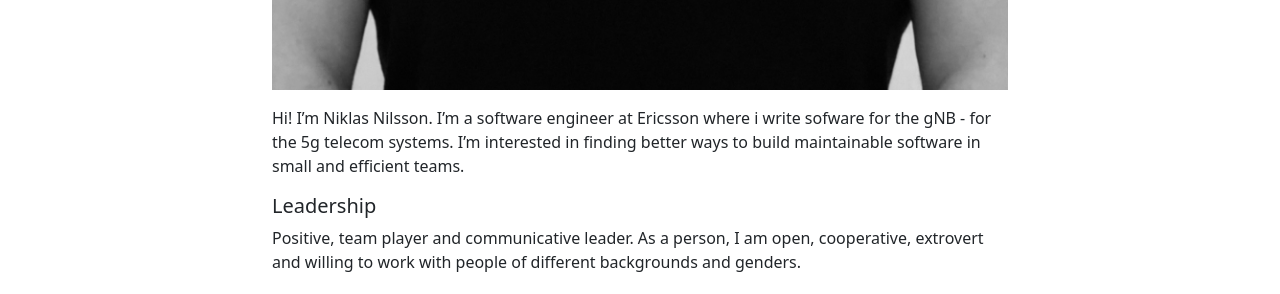
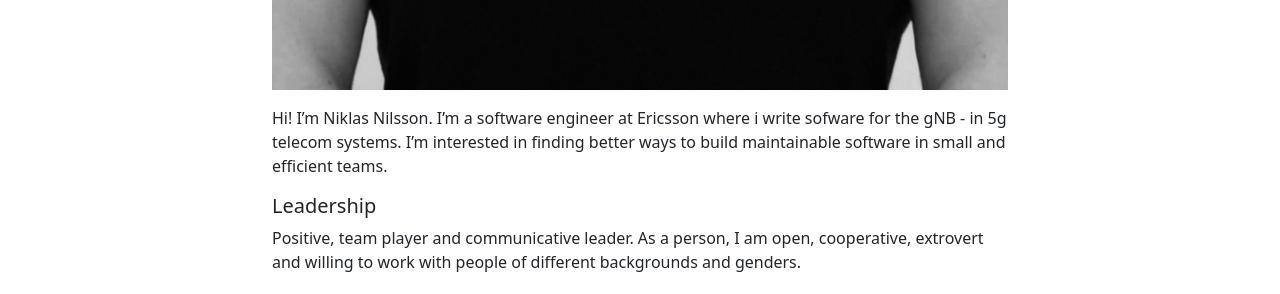
Before and after one commit to niklasnson/0x68k.github.io, a Jekyll site: the page built from about.markdown, in a window 1280 px wide. Shown: the part 1046-1340 px from the top of the page. Built offline with Jekyll 4.4.1, drawn with Linux system fonts in a browser that asks for light colours.

Commit message:
Fixed some minor issues

```diff
--- a/about.markdown
+++ b/about.markdown
@@ -6,7 +6,7 @@ permalink: /about
 
 <img class="img-fluid" src="/img/prof_pic.jpg">
 
-Hi! I’m Niklas Nilsson. I'm a software engineer at Ericsson where i write sofware for the gNB - for the 5g telecom systems. I’m interested in finding better ways to build maintainable software in small and efficient teams.
+Hi! I’m Niklas Nilsson. I'm a software engineer at Ericsson where i write sofware for the gNB - in 5g telecom systems. I’m interested in finding better ways to build maintainable software in small and efficient teams.
 
 ##### Leadership
 Positive, team player and communicative leader. As a person, I am open, cooperative, extrovert and willing to work with people of different backgrounds and genders.
@@ -26,5 +26,4 @@ I have a strong intrest in retro computers; specific the Commodore Amiga compute
 I enjoy software projects on the Amiga, mostly working in C. Also trying to explore assembler programming on the Motorola 680xx.
 
 #### Connect with me
-
 I’d love to connect! Feel free to reach me on <a href="https://mastodon.social/@niklasnson">Mastodon</a>, or drop me a mail.
--- a/index.html
+++ b/index.html
@@ -1,6 +1,5 @@
 ---
 layout: default
-title: Niklas Nilsson
 ---
 
 <div class="archive">
```
Also changed, not shown: 1 other file.
